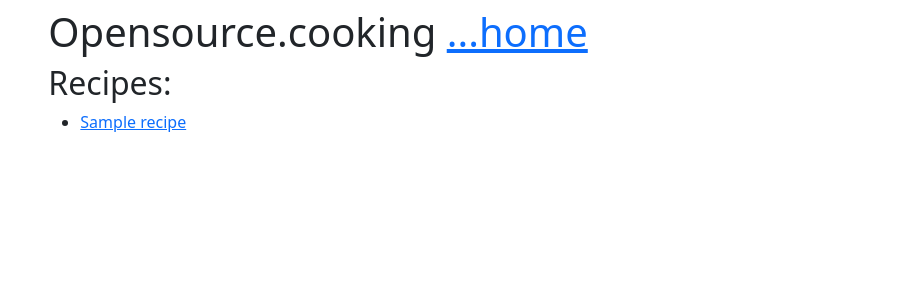
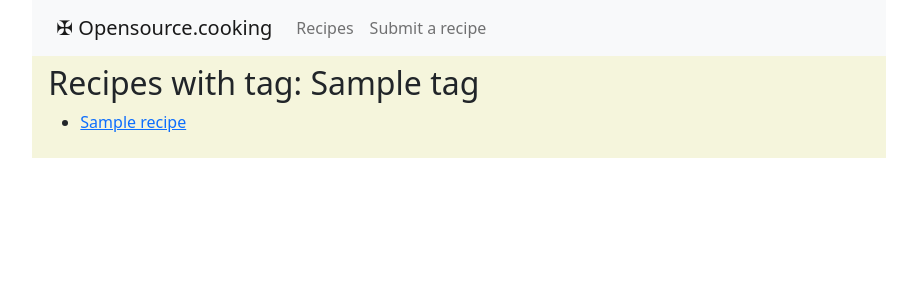
Before and after one commit to locua/oscooking, a Django app: template recipes/templates/recipes/tag.html in a window 1280 px wide. Shown: the top 300 px of the page, without its empty margins (181-1098 px from the left). Run offline with Django 3.2, Linux system fonts and the light colour scheme; the template is opened without the code that fills it: most values are stand-ins (such as "Sample title", 1, 10 or a date in 2020).

Commit message:
initial styling

```diff
--- a/recipes/apps.py
+++ b/recipes/apps.py
@@ -2,4 +2,4 @@ from django.apps import AppConfig
 
 
 class SubmitRecipeConfig(AppConfig):
-    name = 'submit_recipe'
+    name = 'recipes'
--- a/recipes/templates/recipes/base.html
+++ b/recipes/templates/recipes/base.html
@@ -1,14 +1,31 @@
 <!DOCTYPE html>
 <html lang="en">
 <head>
+<meta name="theme-color" content="#563d7c">
 <link href="https://cdn.jsdelivr.net/npm/bootstrap@5.0.0-beta2/dist/css/bootstrap.min.css" rel="stylesheet" integrity="sha384-BmbxuPwQa2lc/FVzBcNJ7UAyJxM6wuqIj61tLrc4wSX0szH/Ev+nYRRuWlolflfl" crossorigin="anonymous">
 </head>
 
 <body>
-<div class="text-right col-md-8 mx-auto  py-2 px-3 " >
-    <h1>Opensource.cooking <a href="/">...home</a></h1>
+<nav class=" px-4 col-md-8 mx-auto navbar navbar-expand-lg navbar-light bg-light">
+  <a class="navbar-brand " href="/">&malt; Opensource.cooking</a>
+  <!-- <button class="navbar-toggler" type="button" data-toggle="collapse" data-target="#navbarNavAltMarkup" aria-controls="navbarNavAltMarkup" aria-expanded="false" aria-label="Toggle navigation"> -->
+    <!-- <span class="navbar-toggler-icon"></span> -->
+  <!-- </button> -->
+  <div class="navbar-collapse" id="navbarNavAltMarkup">
+    <div class="navbar-nav">
+      <a class="nav-item nav-link" href="/">Recipes </a>
+      <a class="nav-item nav-link" href="/submit/">Submit a recipe</a>
+      <!-- <a class="nav-item nav-link" href="#">Pricing</a> -->
+      <!-- <a class="nav-item nav-link disabled" href="#" tabindex="-1" aria-disabled="true">Disabled</a> -->
+    </div>
+  </div>
+</nav>
+<div style="background-color: beige;" class="text-right col-md-8 mx-auto  py-2 px-3 " >
+    <div >
+    <!-- <h1>Opensource.cooking &malt; <a href="/">...home</a></h1> -->
     {% block content %}
     {% endblock %}
+    </div>
 </div>
 </body>
 </html>
--- a/recipes/templates/recipes/submit_recipe.html
+++ b/recipes/templates/recipes/submit_recipe.html
@@ -1,7 +1,7 @@
 {% extends "recipes/base.html" %}
 {% block content %}
 <h2 class="text-center">Submit a recipe here!</h2>
-<form action="/submit/" method="post">
+<form class="col-md-8 mx-auto" action="/submit/" method="post">
     {% csrf_token %}
     {% for field in form %}
         <div class="form-group small">
@@ -10,7 +10,7 @@
         </div>
         {% endfor %}
         <small id="emailHelp" class="form-text text-muted">Your email will not be included publically with the recipe and is optional.</small><br>
-    <input type="submit" value="Submit" class="">
+    <input class="form-group small" type="submit" value="Submit" class="">
+<img src="https://cdn6.dissolve.com/p/D1024_76_370/D1024_76_370_1200.jpg" width="50%" class="img-fluid mx-auto d-block rounded">
 </form>
-<img src="https://cdn6.dissolve.com/p/D1024_76_370/D1024_76_370_1200.jpg" width="50%" class="img-fluid mx-auto d-block rounded">
 {% endblock %}
--- a/recipes/templates/recipes/tag.html
+++ b/recipes/templates/recipes/tag.html
@@ -1,7 +1,7 @@
 {% extends "recipes/base.html" %}
 {% block content %}
 
-<h2>Recipes:</h2>
+<h2>Recipes with tag: {{ tag }}</h2>
 {% if recipes_in_tag %}
     <ul>
         {% for recipe in recipes_in_tag %}
--- a/recipes/urls.py
+++ b/recipes/urls.py
@@ -8,5 +8,5 @@ urlpatterns = [
     path('submit/', views.submit_recipe_view, name='submit_rec'),
     path('thanks/', views.thanks, name='thanks'),
     path('recipes/<slug:recipe_slug>/', views.detail_view, name='detail'),
-    path('tags/<int:pk>/', views.tag_view, name='tag'),
+    path('tags/<slug:slug>/', views.tag_view, name='tag'),
 ]
--- a/recipes/views.py
+++ b/recipes/views.py
@@ -80,14 +80,15 @@ def detail_view(request, recipe_slug):
     }
     return render(request, "recipes/detail.html", context)
 
-def tag_view(request, pk):
+def tag_view(request, slug):
     """ view all recipes for a given tag """
-    tag = Tag.objects.filter(pk=pk)
+    tag = Tag.objects.filter(slug=slug)
     recipes=Recipe.objects.filter(
         tags__in=tag,
         visible=True
     )
     context = {
+        "tag" : tag[0],
         "recipes_in_tag": recipes,
     }
     return render(request, "recipes/tag.html", context)
```
Also changed, not shown: recipes/forms.py (+0 -12 lines), recipes/models.py (+10 -4 lines), recipes/templates/recipes/detail.html (+7 -4 lines), recipes/templates/recipes/index.html (+5 -2 lines), db.sqlite3.
